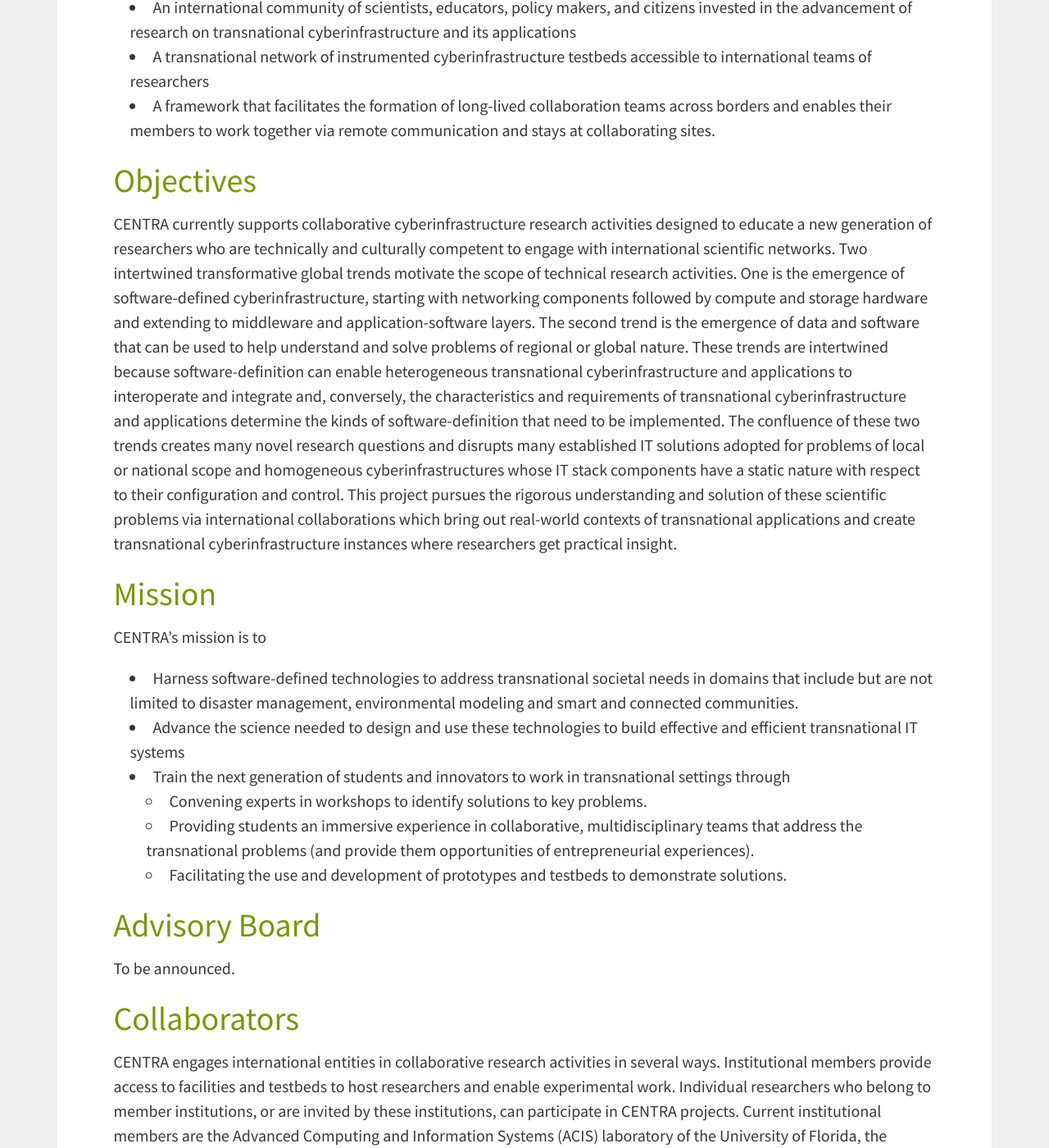
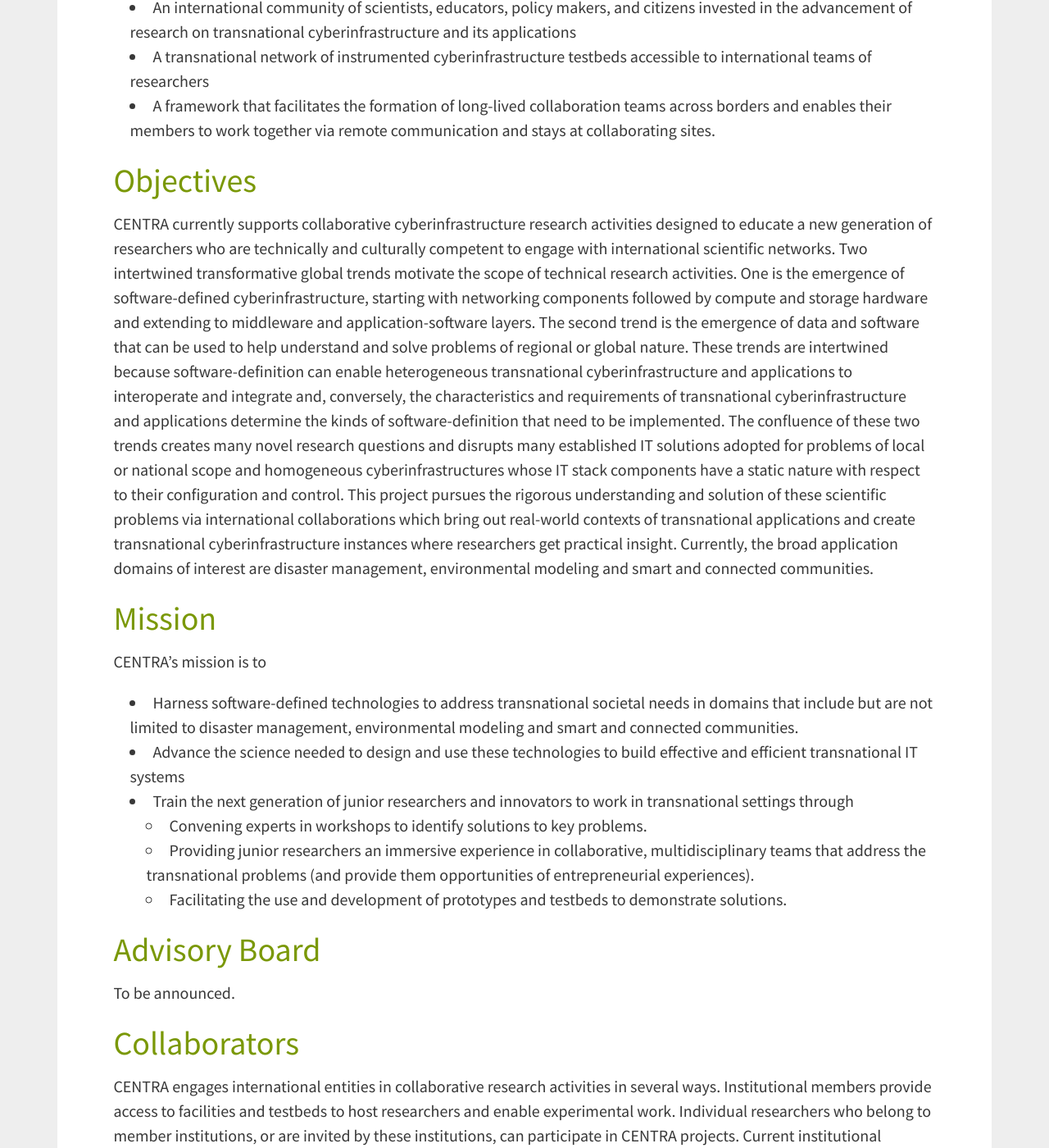
Before and after one commit to hmchou56/centra8, a Jekyll site: the page built from about.md, in a window 1280 px wide and 1400 px high, scrolled down 641 px. Shown: the whole window at 82% size. Built offline with Jekyll 4.4.1, drawn with Linux system fonts in a browser that asks for light colours; nearby versions of some CDN libraries; some of the changed text lies outside the part shown.

Commit message:
latest changes from Jose

```diff
--- a/about.md
+++ b/about.md
@@ -42,7 +42,7 @@
 control. This project pursues the rigorous understanding and solution of these
 scientific problems via international collaborations which bring out real-world
 contexts of transnational applications and create transnational
-cyberinfrastructure instances where researchers get practical insight.
+cyberinfrastructure instances where researchers get practical insight. Currently, the broad application domains of interest are disaster management, environmental modeling and smart and connected communities.
 
 # Mission
 
@@ -50,9 +50,9 @@
 
 * Harness software-defined technologies to address transnational societal needs in domains that include but are not limited to disaster management, environmental modeling and smart and connected communities.
 * Advance the science needed to design and use these technologies to build effective and efficient transnational IT systems
-* Train the next generation of students and innovators to work in transnational settings through
+* Train the next generation of junior researchers and innovators to work in transnational settings through
 	* Convening experts in workshops to identify solutions to key problems.
-	* Providing students an immersive experience in collaborative, multidisciplinary teams that address the transnational problems (and provide them opportunities of entrepreneurial experiences).
+	* Providing junior researchers an immersive experience in collaborative, multidisciplinary teams that address the transnational problems (and provide them opportunities of entrepreneurial experiences).
 	* Facilitating the use and development of prototypes and testbeds to demonstrate solutions.
 
 # Advisory Board
--- a/index.html
+++ b/index.html
@@ -29,7 +29,7 @@
 column2_newsitem2_headline: Collaborators
 column2_newsitem2_image: /img/collaborators.jpg
 column2_newsitem2_link: /about/#collaborators
-column2_newsitem2_text: "CENTRA engages international entities in collaborative research activities in several ways. Institutional members provide access to facilities and testbeds to host researchers and enable experimental work. Individual researchers who belong to member institutions, or are invited by these institutions, can participate in CENTRA projects. Current institutional members are the Advanced Computing and Information Systems (ACIS) laboratory of the University of Florida, the Center of Excellence for Cyber-Enablement of Applications (CECEA) in Taiwan and the National Institute of Information and Communications Technologies (NICT) in Japan. Researchers who have accepted invitations of interest in participation in CENTRA activities are from a growing number of countries which include the following: Indonesia, Japan, Philippines, Malaysia, Thailand, Singapore and USA."
+column2_newsitem2_text: "CENTRA engages international entities in collaborative research activities in several ways. Institutional members provide access to facilities and testbeds to host researchers and enable experimental work. Individual researchers who belong to member institutions, or are invited by these institutions, can participate in CENTRA projects. Current institutional members are the Advanced Computing and Information Systems (ACIS) laboratory of the University of Florida, the Center of Excellence for Cyber-Enablement of Applications (CECEA) in Taiwan and the National Institute of Information and Communications Technologies (NICT) in Japan. Researchers who have accepted invitations of interest in participation in CENTRA activities are from a growing number of countries which include the following: Indonesia, Japan, Philippines, Malaysia, Myanmar, Taiwan, Thailand, Singapore, Vietnam and USA."
 
 column2_newsitem3_headline:
 column2_newsitem3_image:
```
Also changed, not shown: other parts of about.md (+1 -1 lines), discussions.md (deleted, +0 -15 lines), forum.md (added, +15 -0 lines), meetings.md (+2 -0 lines).
